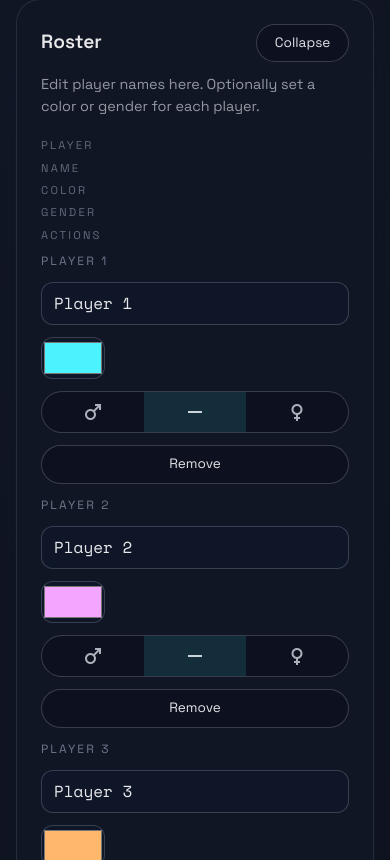
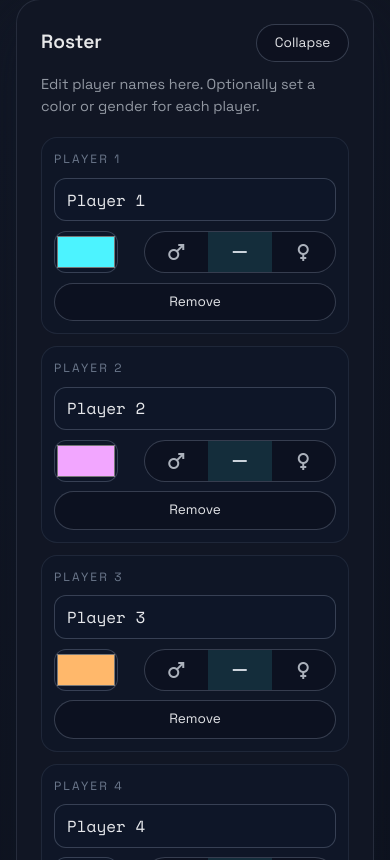
Before and after one commit to austinthedeveloper/react-open-play, a React (Vite) app: page /match-builder in a window 390 px wide. Shown: the part 804-1664 px from the top of the page. Built offline with nearby package versions, Linux system fonts and the light colour scheme.

Commit message:
Mobile fixes for the Roster panel

```diff
--- a/src/components/matchBuilder/RosterPanel.css
+++ b/src/components/matchBuilder/RosterPanel.css
@@ -117,12 +117,46 @@
 
 @media (max-width: 900px) {
   .roster-header {
-    grid-template-columns: 1fr;
-    gap: 0.35rem;
+    display: none;
   }
 
   .roster-row {
-    grid-template-columns: 1fr;
+    grid-template-columns: minmax(56px, 80px) minmax(0, 1fr);
+    grid-template-areas:
+      "label label"
+      "name name"
+      "color gender"
+      "remove remove";
+    gap: 0.6rem;
+    padding: 0.75rem;
+    border-radius: 16px;
+    background: rgba(15, 23, 42, 0.45);
+    border: 1px solid rgba(148, 163, 184, 0.12);
+  }
+
+  .roster-row:nth-child(even) {
+    background: rgba(15, 23, 42, 0.7);
+  }
+
+  .roster-label {
+    grid-area: label;
+  }
+
+  .roster-row > input[type="text"] {
+    grid-area: name;
+  }
+
+  .roster-row > .color-input {
+    grid-area: color;
+    justify-self: start;
+  }
+
+  .roster-row > .gender-toggle {
+    grid-area: gender;
+  }
+
+  .roster-row > .ghost-button {
+    grid-area: remove;
   }
 
   .roster-actions {
```
